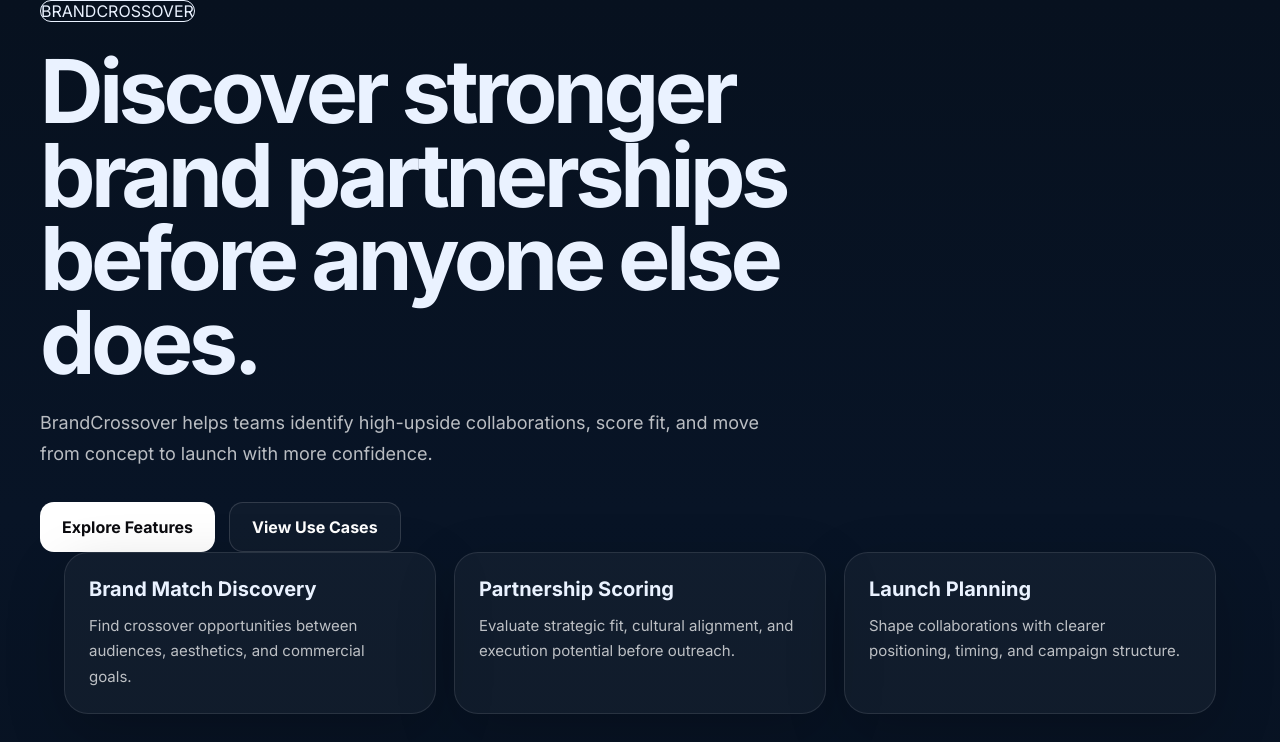
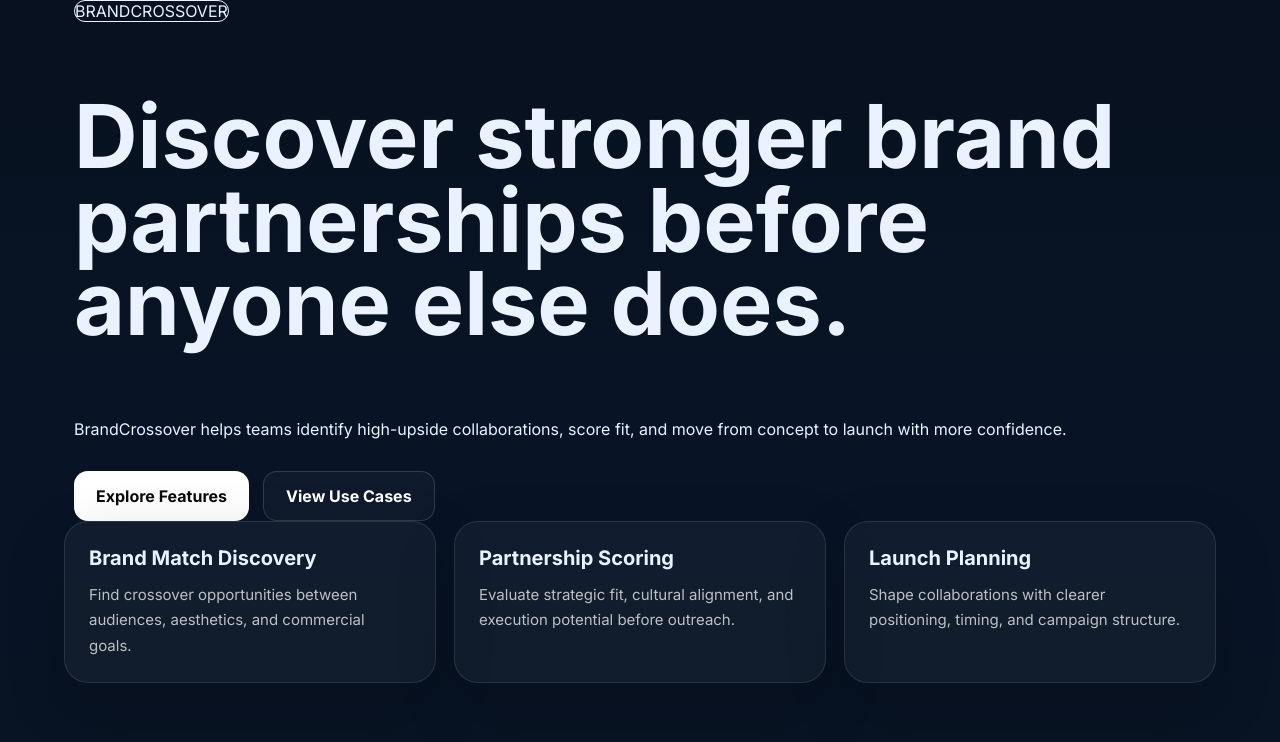
Before and after one commit to M4G3LL4N0/BrandCrossover, a Next.js app: page / in a window 1280 px wide. Shown: the top 742 px of the page. Built offline with nearby package versions, Linux system fonts and the light colour scheme.

Commit message:
refactor: replace inline styles with Tailwind classes in homepage layout
Co-authored-by: aider (openrouter/deepseek/deepseek-chat) <aider@aider.chat>

```diff
--- a/src/app/page.tsx
+++ b/src/app/page.tsx
@@ -32,35 +32,21 @@ export default function HomePage() {
 
   return (
     <main className="text-white">
-      <section className="max-w-[1200px] mx-auto px-6 py-16 lg:pb-24">
+      <section className="container py-16 lg:pb-24">
         <div className="inline-flex items-center gap-2.5 px-3.5 py-2 rounded-full border border-foreground/12 bg-white/5 text-xs uppercase tracking-widest">
           BrandCrossover
         </div>
 
         <div
-          style={{
-            marginTop: 28,
-            maxWidth: 860,
-          }}
+          className="max-w-4xl mt-7"
         >
           <h1
-            style={{
-              margin: 0,
-              fontSize: "clamp(42px, 7vw, 88px)",
-              lineHeight: 0.95,
-              letterSpacing: "-0.05em",
-            }}
+            className="m-0 text-[clamp(42px,7vw,88px)] leading-[0.95] tracking-tight"
           >
             Discover stronger brand partnerships before anyone else does.
           </h1>
           <p
-            style={{
-              marginTop: 24,
-              maxWidth: 720,
-              fontSize: 18,
-              lineHeight: 1.7,
-              color: "rgba(255,255,255,0.72)",
-            }}
+            className="mt-6 max-w-3xl text-lg leading-relaxed text-muted"
           >
             BrandCrossover helps teams identify high-upside collaborations,
             score fit, and move from concept to launch with more confidence.
```
